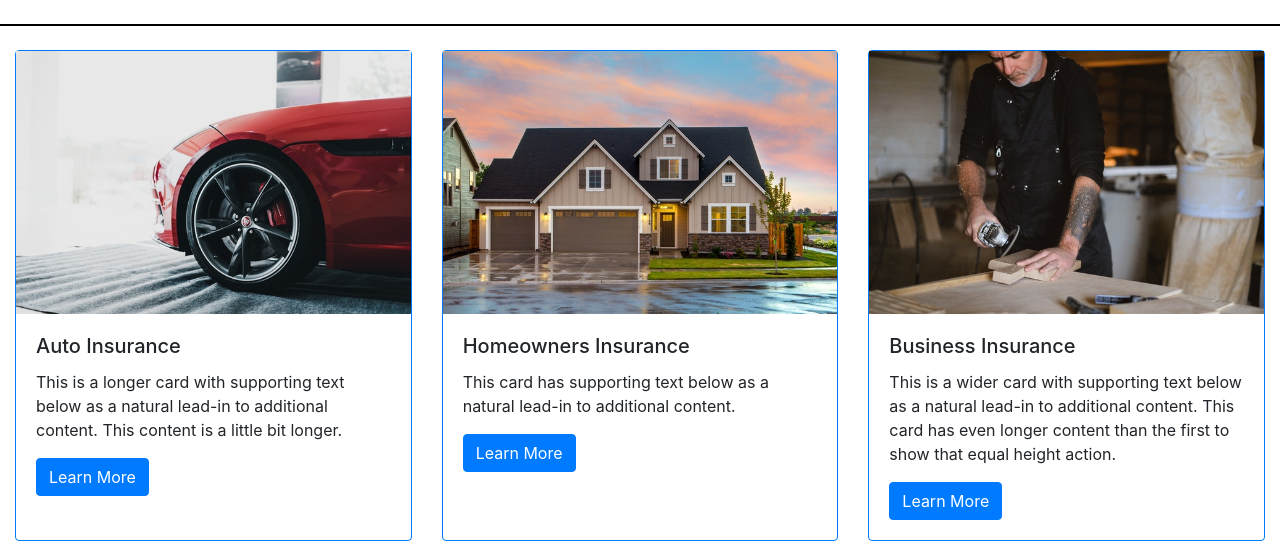
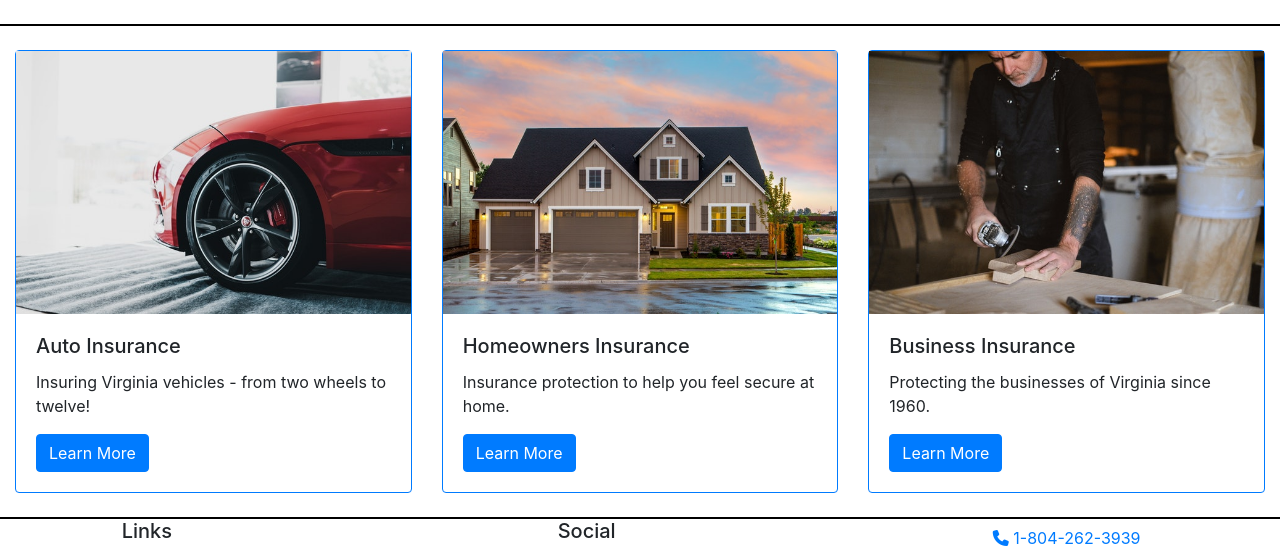
Before and after one commit to timdavidson2/boyetteInsurance, a website: page index.html in a window 1280 px wide. Shown: the part 771-1319 px from the top of the page. Drawn offline with nearby package versions, Linux system fonts and the light colour scheme; a web font is replaced by a local one.

Commit message:
card deck

```diff
--- a/css/styles.css
+++ b/css/styles.css
@@ -35,6 +35,7 @@ body {
 
 .main-container {
     border-bottom: 2px solid black;
+
 }
 
 .main-container span {
--- a/index.html
+++ b/index.html
@@ -112,7 +112,7 @@
         <img src="img/carInsurance.jpg" class="car-insurance" alt="front of car">
         <div class="card-body">
           <h5 class="card-title">Auto Insurance</h5>
-          <p class="card-text">This is a longer card with supporting text below as a natural lead-in to additional content. This content is a little bit longer.</p>
+          <p class="card-text">Insuring Virginia vehicles - from two wheels to twelve!</p>
           <a class="btn btn-primary" href="#" role="button">Learn More</a>
         </div>
       </div>
@@ -120,7 +120,7 @@
         <img src="img/house.jpg" class="home-insurance" alt="Picture of a House">
         <div class="card-body">
           <h5 class="card-title">Homeowners Insurance</h5>
-          <p class="card-text">This card has supporting text below as a natural lead-in to additional content.</p>
+          <p class="card-text">Insurance protection to help you feel secure at home. </p>
           <a class="btn btn-primary" href="#" role="button">Learn More</a>
         </div>
       </div>
@@ -128,7 +128,7 @@
         <img src="img/business.jpg" class="business-insurance" alt="Picture of man working">
         <div class="card-body">
           <h5 class="card-title">Business Insurance</h5>
-          <p class="card-text">This is a wider card with supporting text below as a natural lead-in to additional content. This card has even longer content than the first to show that equal height action.</p>
+          <p class="card-text">Protecting the businesses of Virginia since 1960.</p>
           <a class="btn btn-primary" href="#" role="button">Learn More</a>
         </div>
       </div>
```
